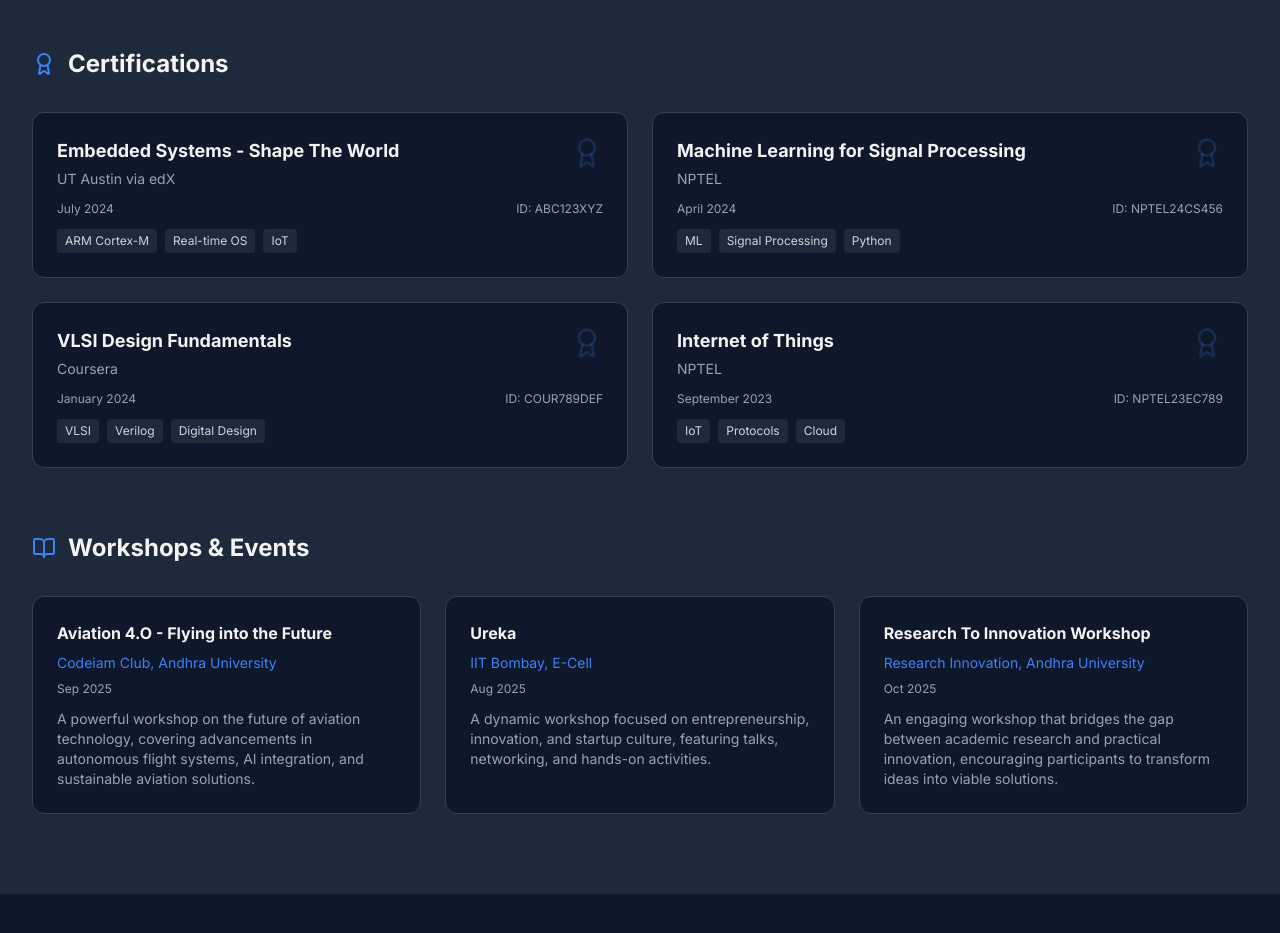
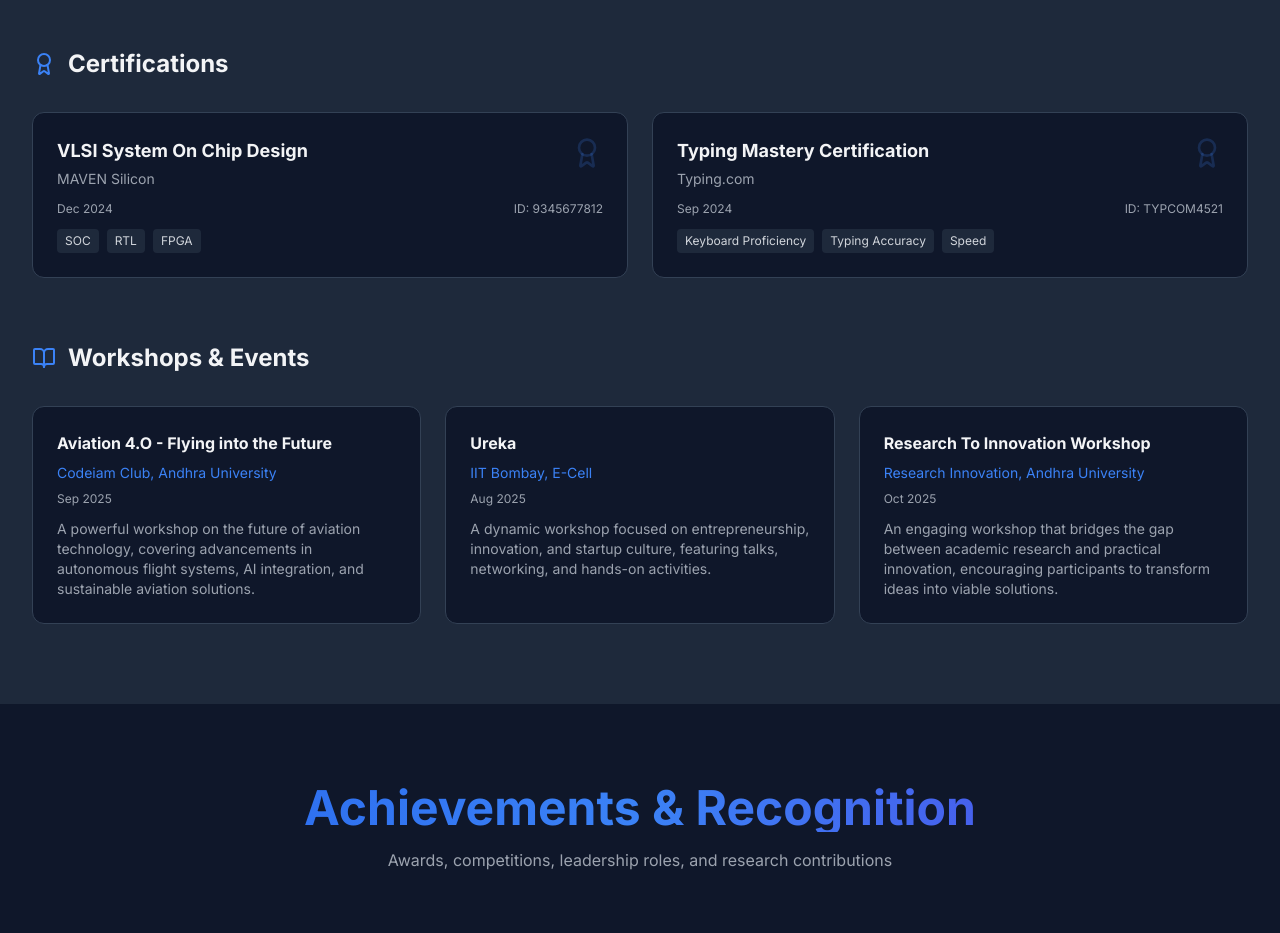
Before and after one commit to cherry-git999/Srinu-Bhimavarapu-Portfolio, a React (Vite) app: page / in a window 1280 px wide. Shown: the part 5120-6053 px from the top of the page. Built offline with nearby package versions, Linux system fonts and the light colour scheme.

Commit message:
done everything cr added

```diff
--- a/src/sections/Experience.tsx
+++ b/src/sections/Experience.tsx
@@ -34,33 +34,33 @@ const experiences = [
 
 const certifications = [
   {
-    title: 'Embedded Systems - Shape The World',
-    issuer: 'UT Austin via edX',
-    date: 'July 2024',
-    credentialId: 'ABC123XYZ',
-    skills: ['ARM Cortex-M', 'Real-time OS', 'IoT'],
+    title: 'VLSI System On Chip Design',
+    issuer: 'MAVEN Silicon',
+    date: 'Dec 2024',
+    credentialId: '9345677812',
+    skills: ['SOC', 'RTL', 'FPGA'],
   },
   {
-    title: 'Machine Learning for Signal Processing',
-    issuer: 'NPTEL',
-    date: 'April 2024',
-    credentialId: 'NPTEL24CS456',
-    skills: ['ML', 'Signal Processing', 'Python'],
+    title: 'Typing Mastery Certification',
+    issuer: 'Typing.com',
+    date: 'Sep 2024',
+    credentialId: 'TYPCOM4521',
+    skills: ['Keyboard Proficiency', 'Typing Accuracy', 'Speed'],
   },
-  {
-    title: 'VLSI Design Fundamentals',
-    issuer: 'Coursera',
-    date: 'January 2024',
-    credentialId: 'COUR789DEF',
-    skills: ['VLSI', 'Verilog', 'Digital Design'],
-  },
-  {
-    title: 'Internet of Things',
-    issuer: 'NPTEL',
-    date: 'September 2023',
-    credentialId: 'NPTEL23EC789',
-    skills: ['IoT', 'Protocols', 'Cloud'],
-  },
+  // {
+  //   title: 'VLSI Design Fundamentals',
+  //   issuer: 'Coursera',
+  //   date: 'January 2024',
+  //   credentialId: 'COUR789DEF',
+  //   skills: ['VLSI', 'Verilog', 'Digital Design'],
+  // },
+  // {
+  //   title: 'Internet of Things',
+  //   issuer: 'NPTEL',
+  //   date: 'September 2023',
+  //   credentialId: 'NPTEL23EC789',
+  //   skills: ['IoT', 'Protocols', 'Cloud'],
+  // },
 ];
 
 const workshops = [
```
